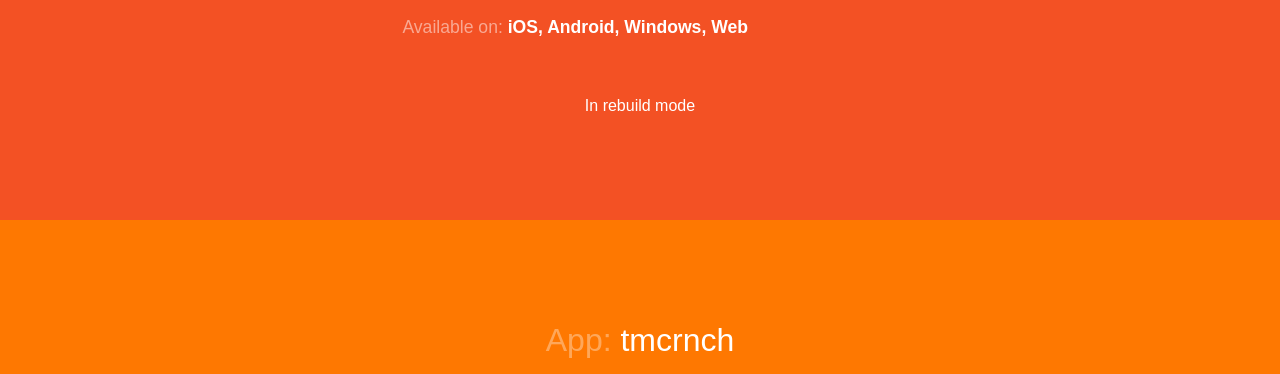
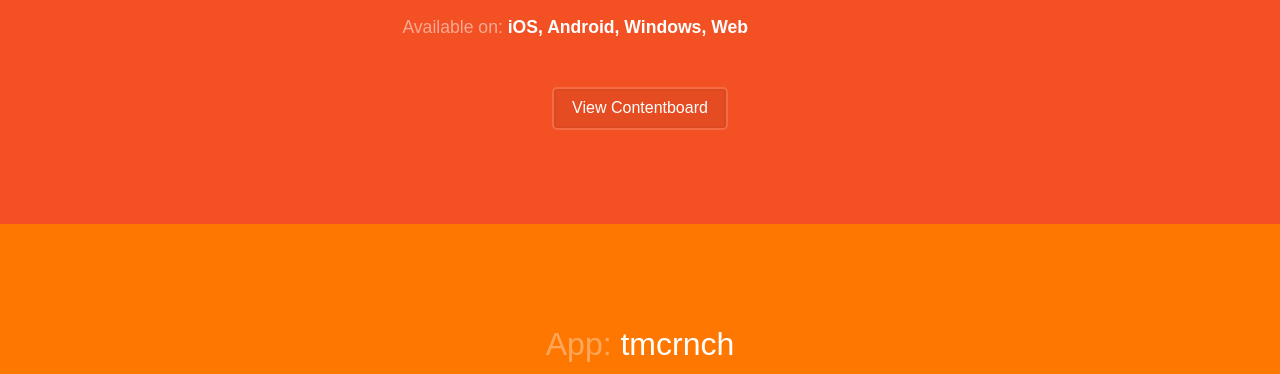
Before and after one commit to jefffis/v5, a website: page index.html in a window 1280 px wide. Shown: the part 9018-9392 px from the top of the page. Drawn offline with Linux system fonts and the light colour scheme.

Commit message:
update contentboard

```diff
--- a/index.html
+++ b/index.html
@@ -143,7 +143,7 @@
 				<img src="img/content.png" alt="Contentboard logo" />
 				<p><strong>A fun, simple way for non-tech savvy folk to create, edit and share content in preparation for the web.</strong> A Ruby on Rails app, I designed and built the UI &amp; front-end, and did all the heavy Rails work.</p>
 				<p>Available on: <strong>iOS, Android, Windows, Web</strong></p>
-				<a _href="http://content.jefff.co/" not-yet>In rebuild mode</a>
+				<a href="http://content.jefff.co/" target="_blank">View Contentboard</a>
 			</div>
 			<!--/ work -->
 
```
